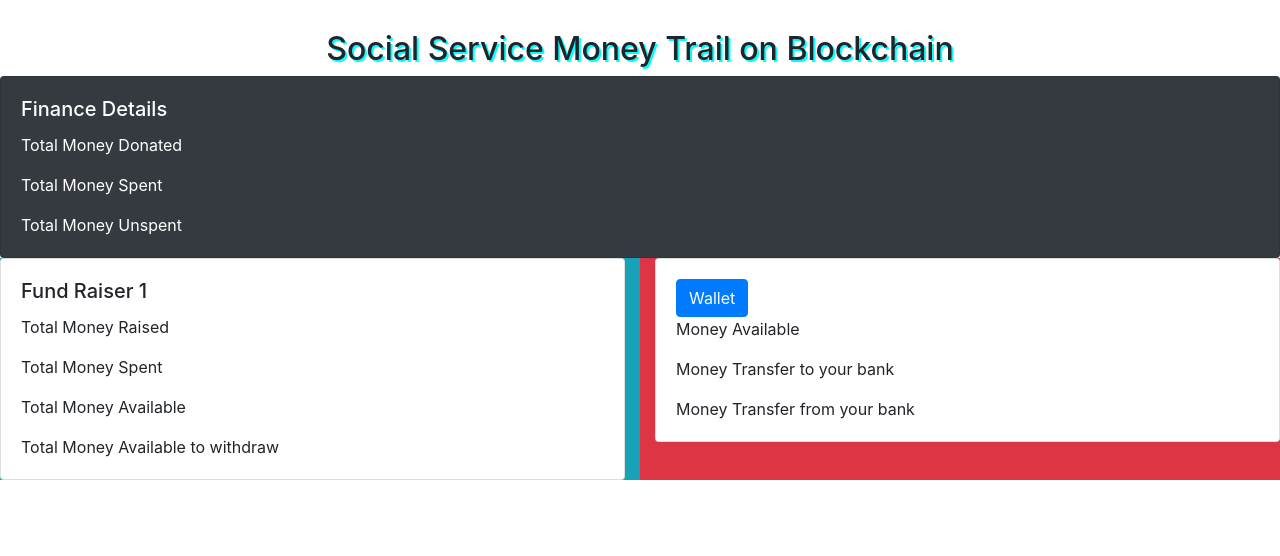
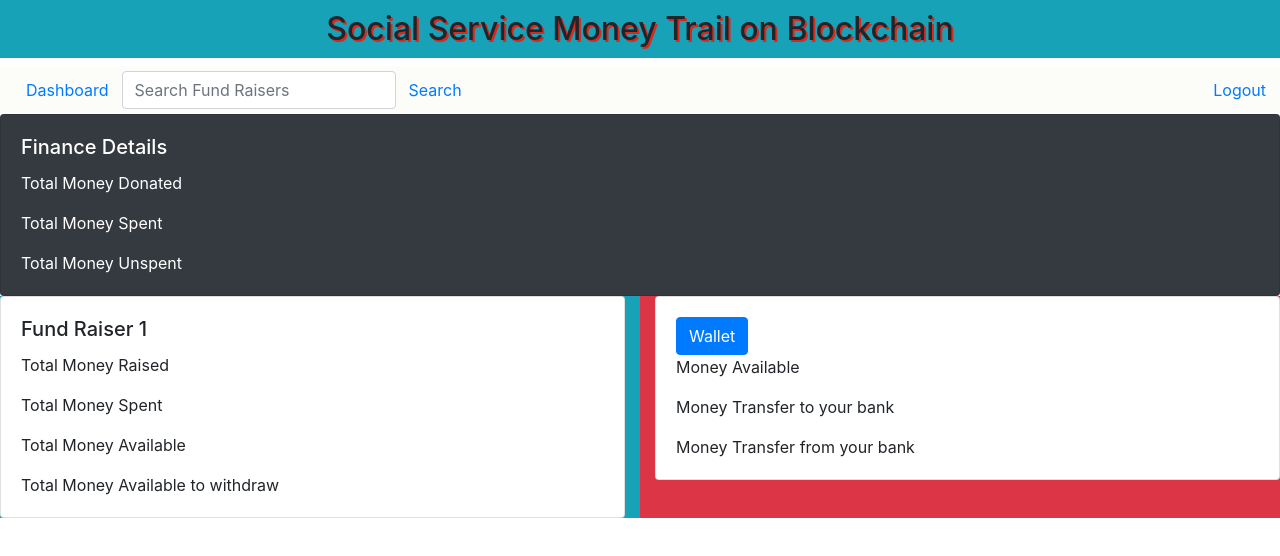
Before and after one commit to ravindragsingh/ngoSocial, an Angular app: page /common/dashboard in a window 1280 px wide. Shown: the top 556 px of the page. Built offline with nearby package versions, Linux system fonts and the light colour scheme.

Commit message:
UIfix_nestedRouter

```diff
--- a/src/app/app.component.css
+++ b/src/app/app.component.css
@@ -1,5 +1,6 @@
 .header {
-text-align: center;
-text-shadow: 2px 2px #00FFFF;
-padding-top: 30px;
+    text-align: center;
+    text-shadow: 2px 2px rgba(255, 17, 0, 0.836);
+    padding-top: 10px;
+    padding-bottom: 10px;
 }
--- a/src/app/app.component.html
+++ b/src/app/app.component.html
@@ -1,2 +1,2 @@
-<h2 class="header">Social Service Money Trail on Blockchain</h2>
+<h2 class="header bg-info">Social Service Money Trail on Blockchain</h2>
 <router-outlet></router-outlet>
--- a/src/app/login/common/common.component.html
+++ b/src/app/login/common/common.component.html
@@ -1,12 +1,15 @@
-<nav class="navbar navbar-light navbar-toggler" style="background-color: #0c0c0c;">
+<nav class="navbar navbar-light navbar-toggler" style="background-color: #fcfcf9;">
     <form class="form-inline">
 
         <button class="btn btn-link ml-auto" style="position: absolute; right: 0;" type=" button ">Logout</button>
+        <!-- <a routerLink="/common/dashboard"><button class="btn btn-link" type="button">Dashboard</button></a> -->
         <button class="btn btn-link" type="button">Dashboard</button>
 
-        <input type="text" class="form-control" placeholder="Username" aria-label="Username" aria-describedby="basic-addon1">
+        <input type="text" class="form-control" placeholder="Search Fund Raisers" aria-label="Username" aria-describedby="basic-addon1">
         <button class="btn btn-link" type="button">Search</button>
 
 
     </form>
 </nav>
+<router-outlet></router-outlet>
+<!-- <app-dashboard></app-dashboard> -->
```
Also changed, not shown: src/app/app-routing.module.ts (+7 -2 lines).
